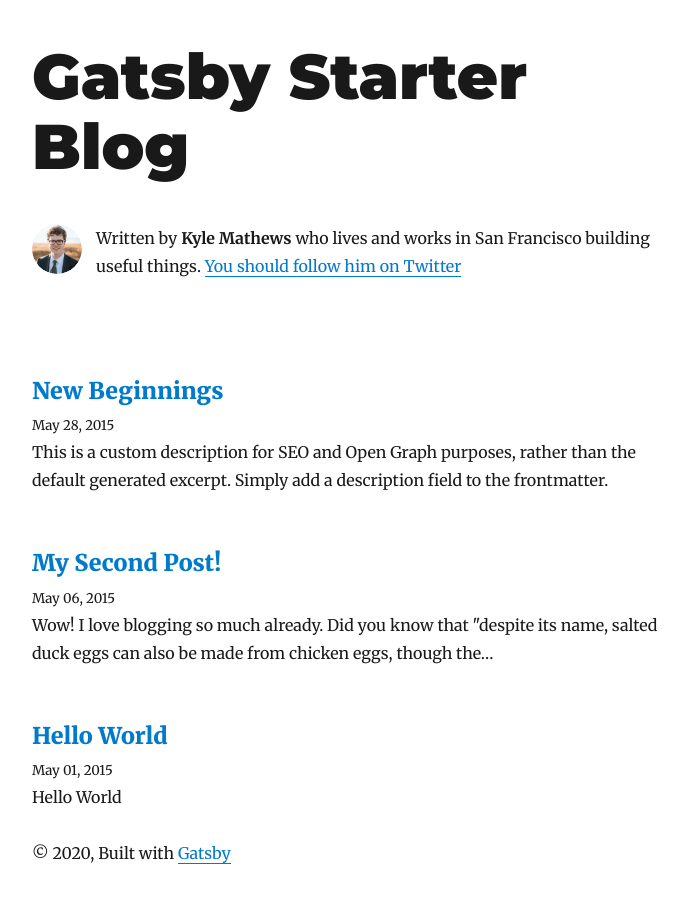
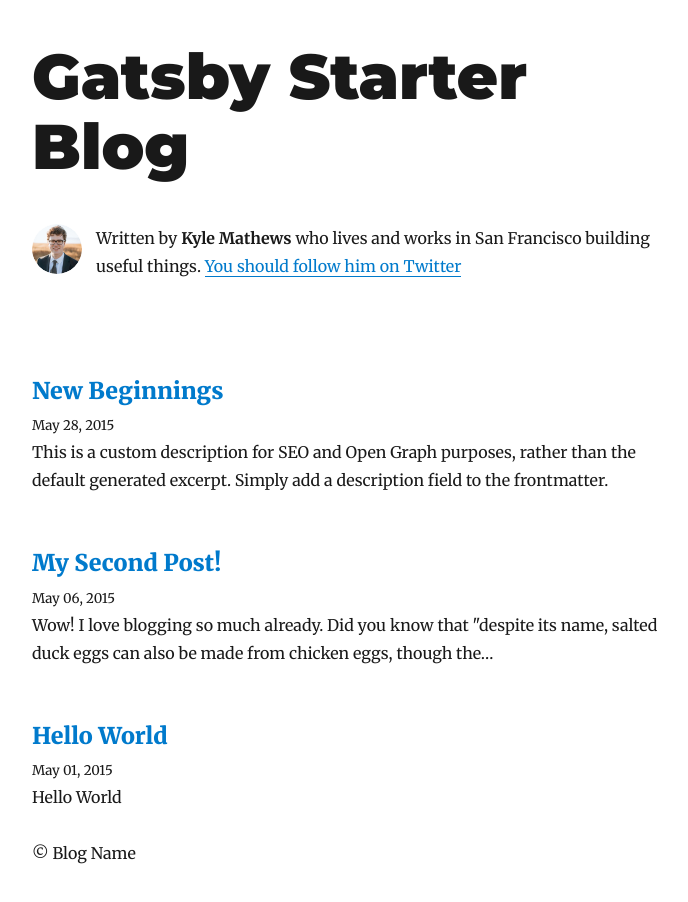
Before and after one commit to takanori-hayashi/gatsby-stater-template, a Gatsby site: page / in a window 1280 px wide. Shown: the whole page, without its empty margins (293-981 px from the left). Built offline with nearby package versions, Linux system fonts and the light colour scheme; Gatsby itself is replaced by a stand-in of ours; some packages are replaced by stand-ins of ours.

Commit message:
コピーライト編集

```diff
--- a/src/components/layout.js
+++ b/src/components/layout.js
@@ -58,11 +58,7 @@
     >
       <header>{header}</header>
       <main>{children}</main>
-      <footer>
-        © {new Date().getFullYear()}, Built with
-        {` `}
-        <a href="https://www.gatsbyjs.org">Gatsby</a>
-      </footer>
+      <footer>© Blog Name</footer>
     </div>
   )
 }
```
